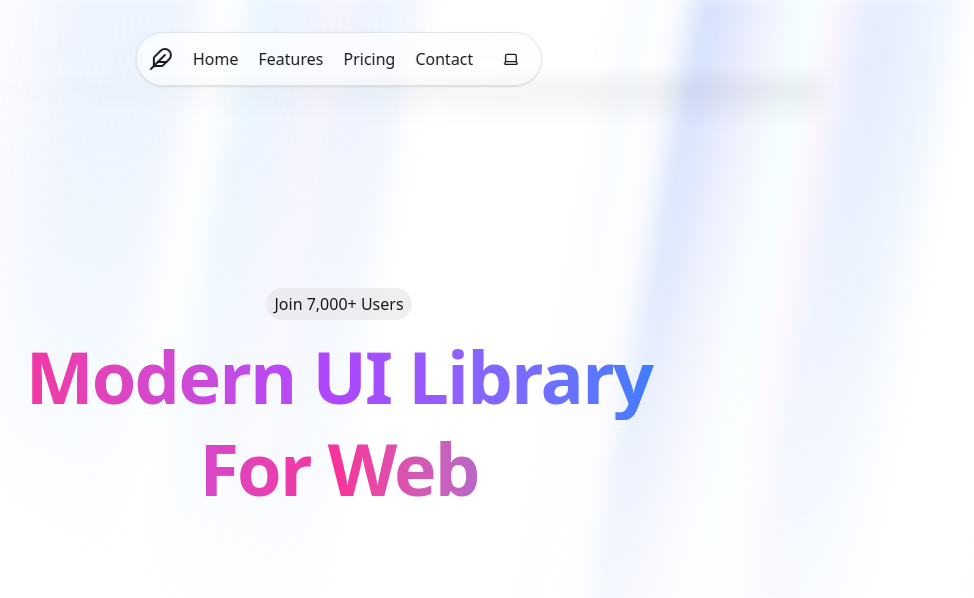
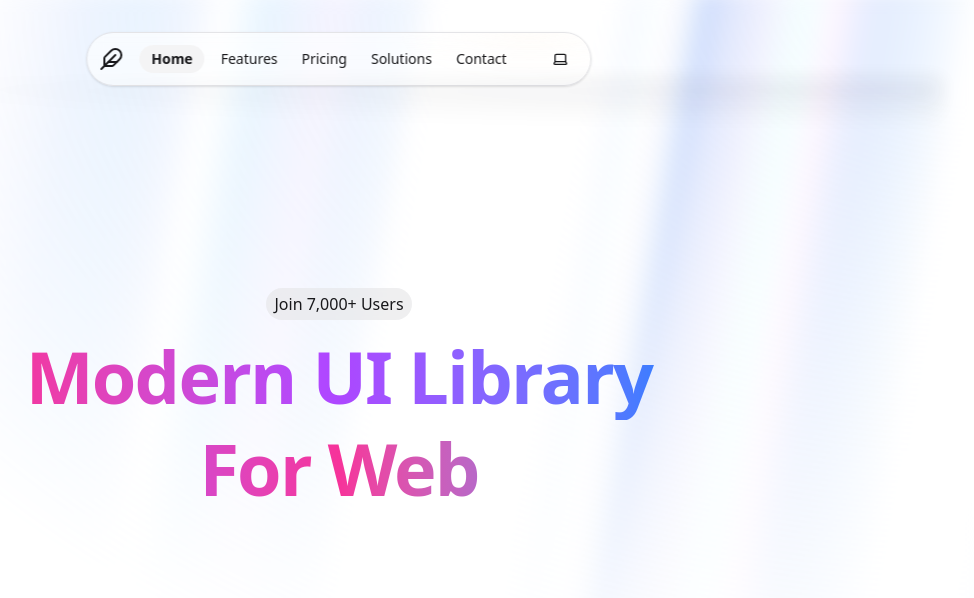
Before and after one commit to Qaisar-Mateen/Landing, a Next.js app: page / in a window 1280 px wide. Shown: the top 598 px of the page, without its empty margins (301-1275 px from the left). Built offline with nearby package versions, Linux system fonts and the light colour scheme.

Commit message:
add working capsule for active page

```diff
--- a/components/nav-bar.tsx
+++ b/components/nav-bar.tsx
@@ -1,27 +1,52 @@
+"use client"
+
 import React from "react";
 import { Feather } from "lucide-react";
 import Link from "next/link";
+import { usePathname } from "next/navigation";
 import { ThemeToggle } from "./theme-toggle";
 
 const NavBar = () => {
+    const pathname = usePathname() || "/";
+
+    const navItems = [
+        { label: "Home", href: "/" },
+        { label: "Features", href: "/features" },
+        { label: "Pricing", href: "/pricing" },
+        { label: "Solutions", href: "/solutions" },
+        { label: "Contact", href: "/contact" },
+    ]
+
+    const isActive = (href: string) => {
+        if (href === "/") return pathname === "/" || pathname === "";
+        return pathname.startsWith(href);
+    }
+
     return (
-        <nav className="site-nav glass-nav z-10 top-8 left-1/2 -translate-x-1/2 fixed flex items-center gap-5 py-2 px-3 rounded-full border border-zinc-200 dark:border-zinc-800 text-zinc-900 dark:text-white shadow-sm transition-colors duration-200 ease-in-out" style={{ willChange: 'transform, opacity, background-color, color' }}>
-            <a href="">
+        <nav className="site-nav glass-nav z-10 top-8 left-1/2 -translate-x-1/2 fixed flex items-center gap-4 py-2 px-3 rounded-full border border-zinc-200 dark:border-zinc-800 text-zinc-900 dark:text-white shadow-sm transition-colors duration-200 ease-in-out" style={{ willChange: 'transform, opacity, background-color, color' }}>
+            <Link href='/' aria-label="Home" className="flex items-center gap-2">
                 <Feather className="h-6 w-6 text-zinc-900 dark:text-white" aria-hidden="true" />
-            </a>
-            <Link href='/' className="hover:text-zinc-600 dark:hover:text-gray-300 transition-colors">
-            <span>Home</span>
             </Link>
-            <Link href='/' className="hover:text-zinc-600 dark:hover:text-gray-300 transition-colors">
-            <span>Features</span>
-            </Link>
-            <Link href='/' className="hover:text-zinc-600 dark:hover:text-gray-300 transition-colors">
-            <span>Pricing</span>
-            </Link>
-            <Link href='/' className="hover:text-zinc-600 dark:hover:text-gray-300 transition-colors">
-            <span>Contact</span>
-            </Link>
-            <ThemeToggle />
+
+            <div className="flex items-center gap-2">
+                {navItems.map((item) => {
+                    const active = isActive(item.href)
+                    return (
+                        <Link
+                          key={item.href}
+                          href={item.href}
+                          aria-current={active ? 'page' : undefined}
+                          className={`inline-flex items-center ${active ? 'px-3 py-1 rounded-full bg-accent text-accent-foreground font-semibold' : 'px-2 py-1'} focus-visible:outline-none focus-visible:ring-2 focus-visible:ring-ring/40`}
+                        >
+                          <span className={`${active ? 'font-semibold' : 'font-normal'} text-sm`}>{item.label}</span>
+                        </Link>
+                    )
+                })}
+            </div>
+
+            <div className="ml-3">
+                <ThemeToggle />
+            </div>
         </nav>
     );
 }
```
